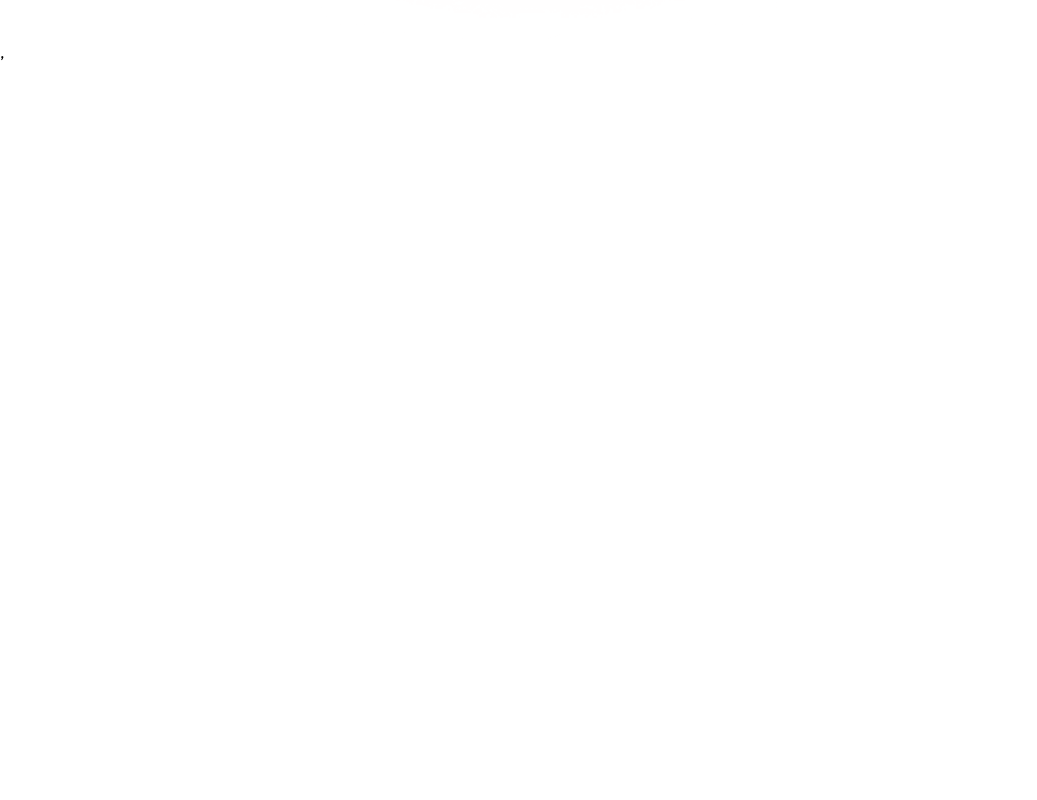
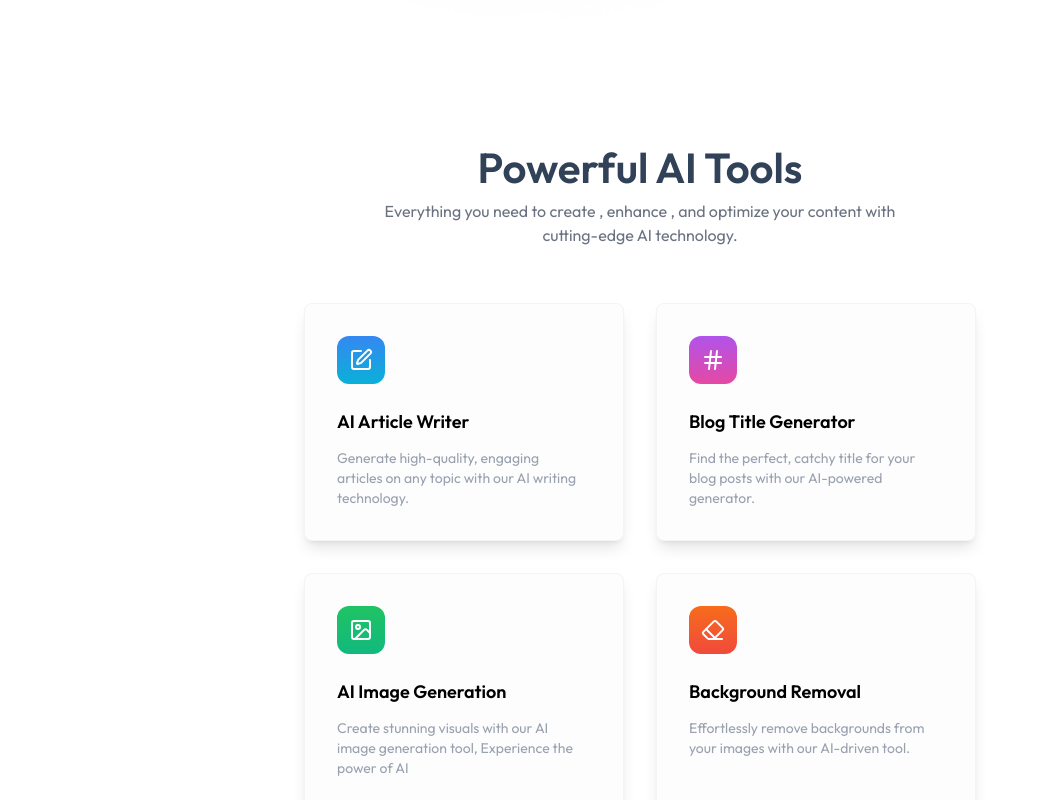
Before and after one commit to SaurabhTomer/CanvasAI, a React (Vite) app in the folder client/: page / in a window 1280 px wide. Shown: the part 760-1560 px from the top of the page, without its empty margins (0-1037 px from the left). Before the commit the page ends 824 px from the top, so only its background shows below. Built offline with nearby package versions, Linux system fonts and the light colour scheme; no server answers.

Commit message:
AiTools page

```diff
--- /dev/null
+++ b/client/src/components/AiTools.jsx
@@ -0,0 +1,34 @@
+import React from 'react'
+import { AiToolsData } from '../assets/assets'
+import { useNavigate } from 'react-router-dom'
+import { useUser } from '@clerk/clerk-react'
+
+function AiTools() {
+
+    const navigate = useNavigate()
+    const {user} = useUser()
+  return (
+    <div className='px-4 sm:px-20 xl:px-32 my-24'>
+        {/* heading */}
+        <div className='text-center'>
+            <h2 className='text-slate-700 text-[42px] font-semibold'>Powerful AI Tools</h2>
+            <p className='text-gray-500 max-w-lg mx-auto'>Everything you need to create , enhance , and optimize your content with cutting-edge AI technology.</p>
+        </div>
+
+        <div className='flex flex-wrap mt-10 justify-center'>
+            {AiToolsData.map((tool , index) => (
+                <div key={index} className='p-8 m-4 max-w-xs rounded-lg bg-[#FDFDFE] shadow-lg border border-gray-100 hover:translate-y-1 transition-all duration-300 cursor-pointer'
+                onClick={() => user && navigate(tool.path)}>
+                    <tool.Icon className='w-12 h-12 p-3 text-white rounded-xl'
+                    style={{background: `linear-gradient(to bottom, ${tool.bg.from} , ${tool.bg.to} )`}} />
+                    <h3 className='mt-6 mb-3 text-lg font-semibold'>{tool.title}</h3>
+                    <p className='text-gray-400 text-sm max-w-[95%]'>{tool.description}</p>
+                </div>
+            ))}
+        </div>
+
+    </div>
+  )
+}
+
+export default AiTools
--- a/client/src/pages/Home.jsx
+++ b/client/src/pages/Home.jsx
@@ -1,12 +1,14 @@
 import React from 'react'
 import Navbar from '../components/Navbar'
 import Hero from '../components/Hero'
+import AiTools from '../components/AiTools'
 
 function Home() {
   return (
   <>
   <Navbar/>
   <Hero/>
+  <AiTools/>
   </>
   )
 }
```
